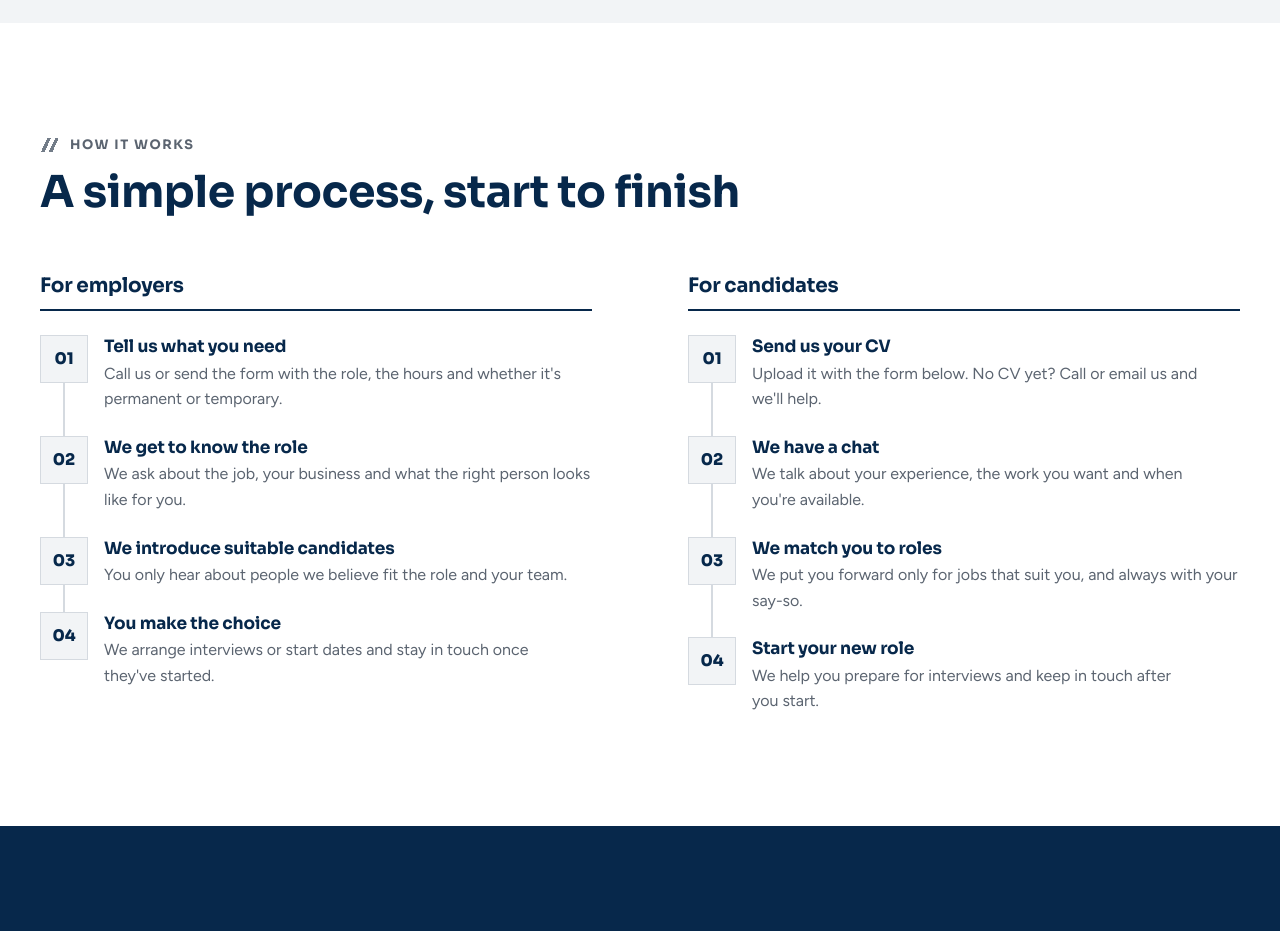
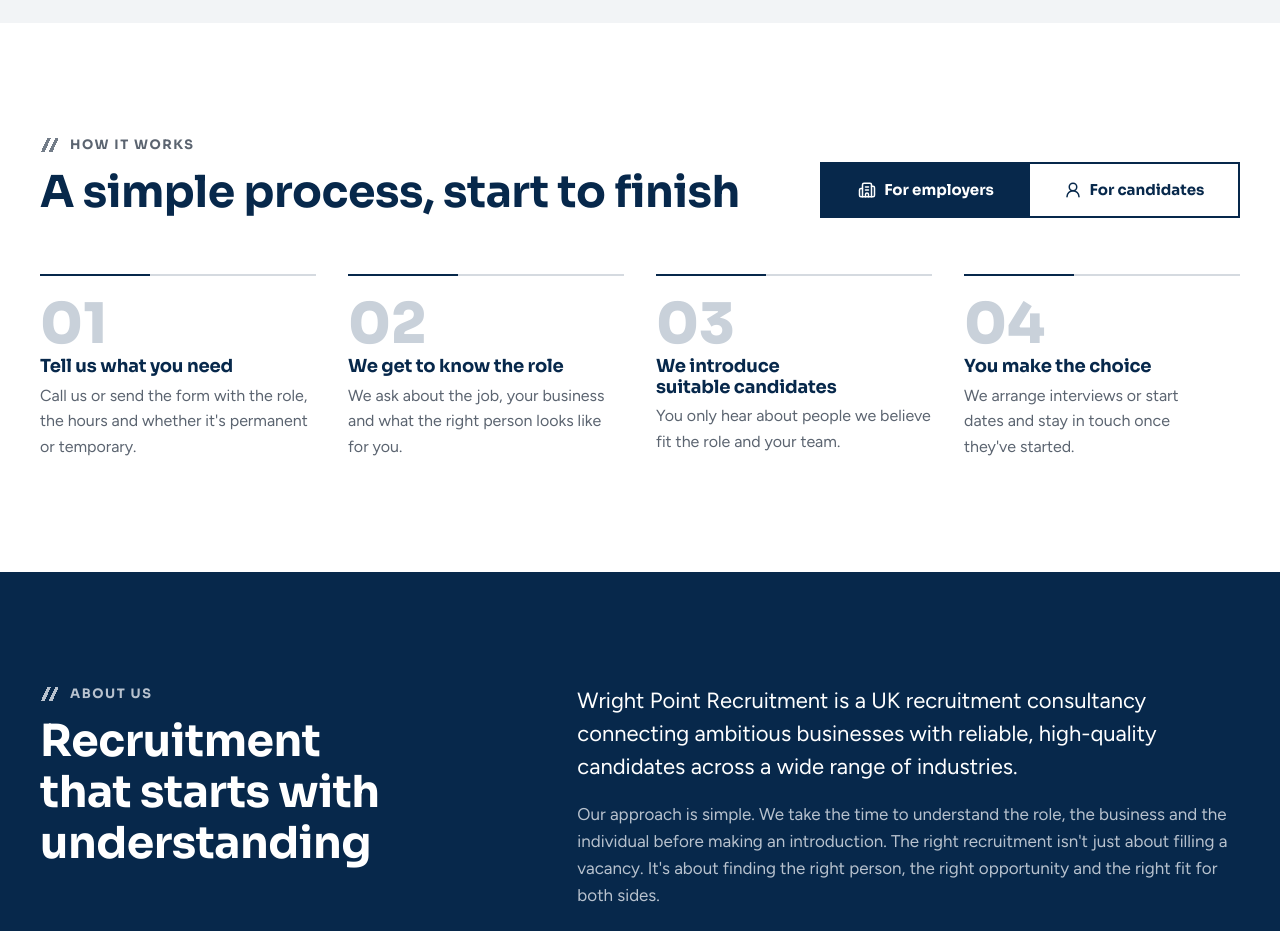
Before and after one commit to benjoGPT/WRRLTD, a Next.js app: page / in a window 1280 px wide. Shown: the part 2840-3771 px from the top of the page. Built offline with nearby package versions, Linux system fonts and the light colour scheme.

Commit message:
Turn how it works into accessible tabs
Employers / candidates tabs with a sliding highlight and arrow-key
support; steps animate in with large numbers.

Co-Authored-By: Claude Opus 5.5 <noreply@anthropic.com>
Claude-Session: https://claude.ai/code/session_019yMDK9Mp5JDkScPMCrxBnH

```diff
--- a/src/components/HowItWorks.module.css
+++ b/src/components/HowItWorks.module.css
@@ -1,72 +1,157 @@
-.columns {
+.head {
   display: grid;
-  gap: 48px;
-  margin-top: 40px;
+  gap: 24px;
 }
 
-.journeyTitle {
-  font-size: 1.25rem;
-  padding-bottom: 12px;
-  border-bottom: 2px solid var(--navy);
+/* Two tabs with a navy block that slides between them */
+.tabs {
+  position: relative;
+  display: grid;
+  grid-template-columns: 1fr 1fr;
+  border: 2px solid var(--navy);
+  isolation: isolate;
+}
+
+.tab {
+  display: inline-flex;
+  align-items: center;
+  justify-content: center;
+  gap: 8px;
+  min-height: 52px;
+  padding: 8px 12px;
+  border: 0;
+  background: transparent;
+  color: var(--navy);
+  font-family: var(--font-heading);
+  font-size: 0.9375rem;
+  font-weight: 700;
+  cursor: pointer;
+  transition: color 250ms ease;
+}
+
+.tab[aria-selected="true"] {
+  color: var(--white);
+}
+
+.slider {
+  position: absolute;
+  inset: 0 auto 0 0;
+  width: 50%;
+  background: var(--navy);
+  z-index: -1;
+  transition: transform 300ms cubic-bezier(0.2, 0.8, 0.2, 1);
 }
 
 .steps {
   list-style: none;
-  margin: 0;
+  margin: 40px 0 0;
   padding: 0;
+  display: grid;
+  gap: 28px;
+  counter-reset: step;
 }
 
-/* Number on the left, a thin line joining the steps */
 .step {
   position: relative;
-  display: grid;
-  grid-template-columns: 48px 1fr;
-  gap: 16px;
-  padding-top: 24px;
+  padding: 0 0 0 76px;
+  min-height: 64px;
+  animation: stepIn 450ms ease both;
 }
 
+/* Thin line joining the numbers on phones */
 .step:not(:last-child)::before {
   content: "";
   position: absolute;
-  left: 23px;
-  top: 72px;
+  left: 27px;
+  top: 64px;
   bottom: -24px;
   width: 2px;
-  background: var(--line);
+  background: linear-gradient(var(--navy), var(--line));
 }
 
+/* Big numbers in the light steel tone */
 .number {
-  display: grid;
-  place-items: center;
-  width: 48px;
-  height: 48px;
-  background: var(--tint);
-  border: 1px solid var(--line);
+  position: absolute;
+  left: 0;
+  top: -6px;
   font-family: var(--font-heading);
+  font-size: 3rem;
   font-weight: 800;
-  color: var(--navy);
+  line-height: 1;
+  color: #c9d1da;
 }
 
 .stepTitle {
-  font-size: 1.0625rem;
-  margin-top: 2px;
+  font-size: 1.125rem;
 }
 
 .stepText {
-  margin-top: 4px;
+  margin-top: 6px;
   color: var(--slate-text);
 }
 
-@media (min-width: 1024px) {
-  .columns {
-    grid-template-columns: 1fr 1fr;
-    gap: 64px;
-    margin-top: 56px;
+@keyframes stepIn {
+  from {
+    opacity: 0;
+    transform: translateY(14px);
   }
 }
 
-@media (min-width: 1280px) {
-  .columns {
-    gap: 96px;
+@media (prefers-reduced-motion: reduce) {
+  .step {
+    animation: none;
+  }
+
+  .slider {
+    transition: none;
   }
 }
+
+@media (min-width: 768px) {
+  .tabs {
+    width: 420px;
+  }
+
+  .steps {
+    grid-template-columns: repeat(2, 1fr);
+    gap: 40px 32px;
+  }
+
+  .step:not(:last-child)::before {
+    display: none;
+  }
+}
+
+/* Desktop: four steps in a row, joined by a slanted line on top */
+@media (min-width: 1024px) {
+  .head {
+    grid-template-columns: 1fr auto;
+    align-items: end;
+  }
+
+  .steps {
+    grid-template-columns: repeat(4, 1fr);
+    gap: 32px;
+    margin-top: 56px;
+  }
+
+  .step {
+    padding: 80px 0 0;
+    border-top: 2px solid var(--line);
+  }
+
+  .step::after {
+    content: "";
+    position: absolute;
+    top: -2px;
+    left: 0;
+    width: 40%;
+    height: 2px;
+    background: var(--navy);
+  }
+
+  .number {
+    top: 20px;
+    font-size: 3.5rem;
+  }
+}
--- a/src/components/HowItWorks.tsx
+++ b/src/components/HowItWorks.tsx
@@ -1,16 +1,21 @@
+"use client";
+
+import { useRef, useState, type KeyboardEvent } from "react";
+import { Building2, UserRound } from "lucide-react";
 import styles from "./HowItWorks.module.css";
 
 /**
- * Four steps for employers and four for candidates, side by side on larger
- * screens and stacked on phones.
+ * Four steps for employers and four for candidates, switched with tabs.
+ * Follows the standard accessible tabs pattern: arrow keys move between tabs.
  *
  * TODO: ask the client to confirm these steps match how they actually work.
  */
 
 const journeys = [
   {
-    id: "employer-steps",
-    title: "For employers",
+    id: "employers",
+    tab: "For employers",
+    icon: Building2,
     steps: [
       {
         title: "Tell us what you need",
@@ -31,8 +36,9 @@ const journeys = [
     ],
   },
   {
-    id: "candidate-steps",
-    title: "For candidates",
+    id: "candidates",
+    tab: "For candidates",
+    icon: UserRound,
     steps: [
       {
         title: "Send us your CV",
@@ -55,35 +61,67 @@ const journeys = [
 ];
 
 export function HowItWorks() {
+  const [active, setActive] = useState(0);
+  const tabRefs = useRef<(HTMLButtonElement | null)[]>([]);
+
+  const onKeyDown = (e: KeyboardEvent) => {
+    if (e.key !== "ArrowRight" && e.key !== "ArrowLeft") return;
+    const next = (active + (e.key === "ArrowRight" ? 1 : -1) + journeys.length) % journeys.length;
+    setActive(next);
+    tabRefs.current[next]?.focus();
+  };
+
+  const journey = journeys[active];
+
   return (
     <section id="how-it-works" className="section" aria-labelledby="how-title">
       <div className="container">
+        <div className={styles.head}>
+          <div>
             <p className="eyebrow">How it works</p>
             <h2 id="how-title" className="section-title">
               A simple process, start to finish
             </h2>
+          </div>
 
-        <div className={styles.columns}>
-          {journeys.map((journey) => (
-            <div key={journey.id} className={styles.journey}>
-              <h3 id={journey.id} className={styles.journeyTitle}>
-                {journey.title}
-              </h3>
-              <ol className={styles.steps} aria-labelledby={journey.id}>
+          <div className={styles.tabs} role="tablist" aria-label="Choose a process" onKeyDown={onKeyDown}>
+            {journeys.map((j, i) => (
+              <button
+                key={j.id}
+                ref={(el) => {
+                  tabRefs.current[i] = el;
+                }}
+                type="button"
+                role="tab"
+                id={`tab-${j.id}`}
+                aria-selected={active === i}
+                aria-controls={`panel-${j.id}`}
+                tabIndex={active === i ? 0 : -1}
+                className={styles.tab}
+                onClick={() => setActive(i)}
+              >
+                <j.icon size={18} aria-hidden="true" />
+                {j.tab}
+              </button>
+            ))}
+            {/* Sliding highlight behind the selected tab */}
+            <span className={styles.slider} style={{ transform: `translateX(${active * 100}%)` }} aria-hidden="true" />
+          </div>
+        </div>
+
+        <div role="tabpanel" id={`panel-${journey.id}`} aria-labelledby={`tab-${journey.id}`}>
+          {/* key makes the list re-render, replaying the staggered animation */}
+          <ol key={journey.id} className={styles.steps}>
             {journey.steps.map((step, i) => (
-                  <li key={step.title} className={styles.step}>
+              <li key={step.title} className={styles.step} style={{ animationDelay: `${i * 80}ms` }}>
                 <span className={styles.number} aria-hidden="true">
                   {String(i + 1).padStart(2, "0")}
                 </span>
-                    <div>
-                      <h4 className={styles.stepTitle}>{step.title}</h4>
+                <h3 className={styles.stepTitle}>{step.title}</h3>
                 <p className={styles.stepText}>{step.text}</p>
-                    </div>
               </li>
             ))}
           </ol>
-            </div>
-          ))}
         </div>
       </div>
     </section>
```
Lines whose indentation alone changed are shown as unchanged.
